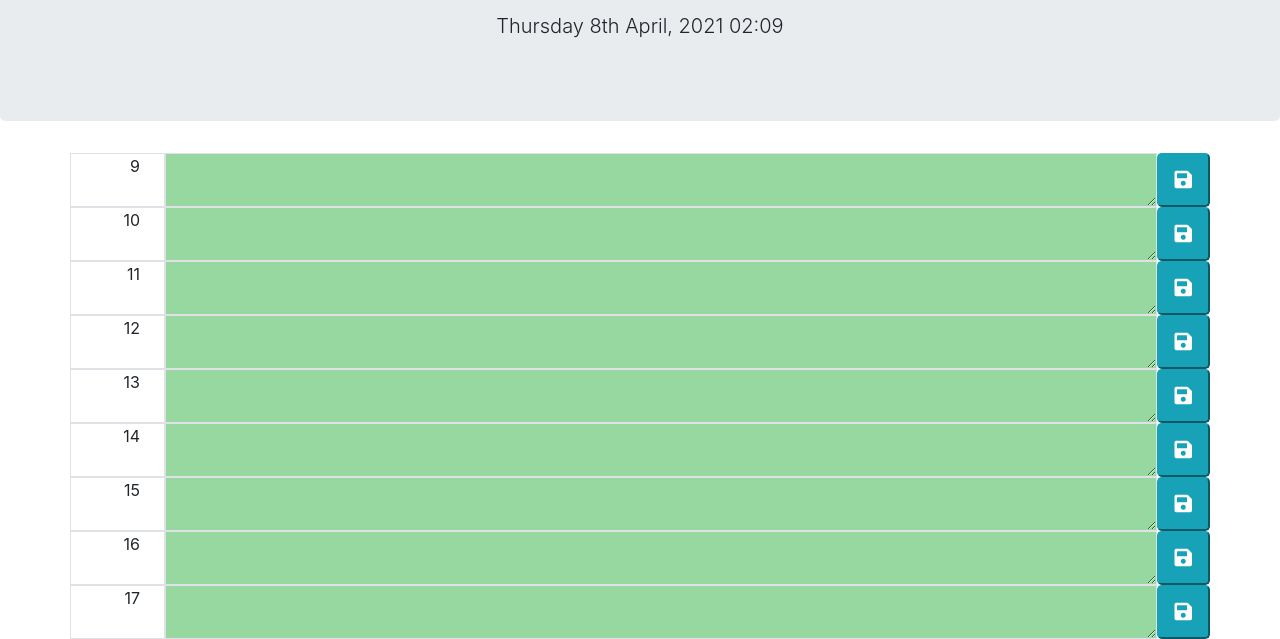
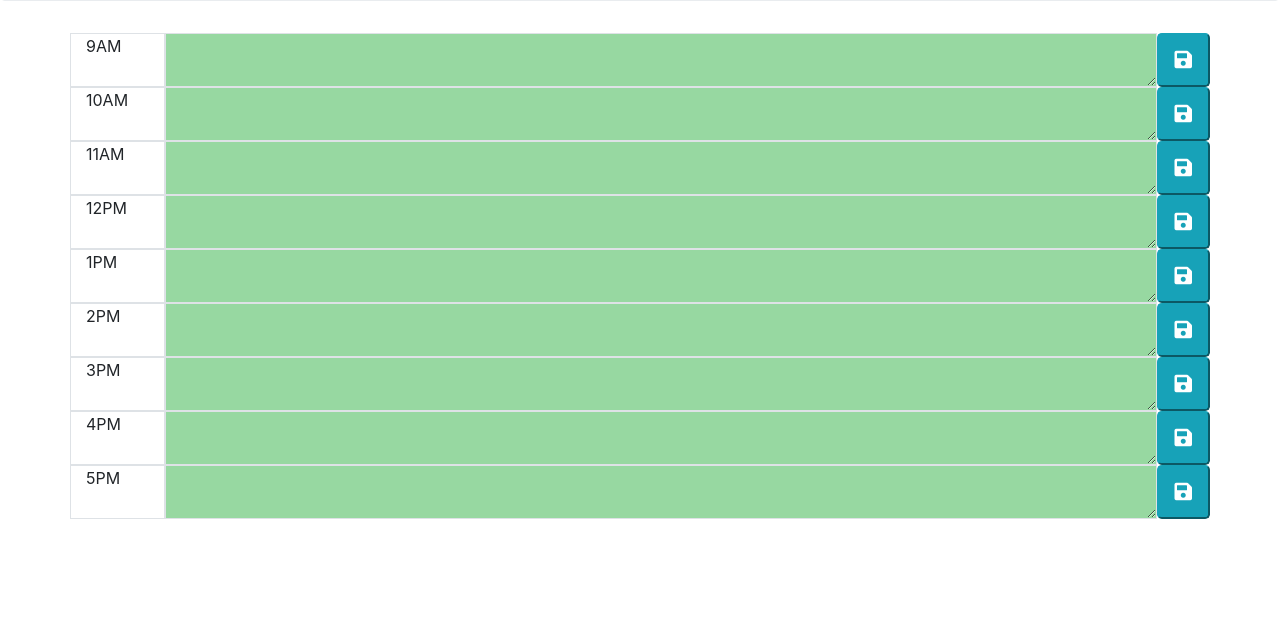
Before and after one commit to stephje/work-day-scheduler, a plain HTML site: page index.html in a window 1280 px wide. Shown: the part 193-832 px from the top of the page. After the commit the page ends 800 px from the top, so only its background shows below. Drawn offline with nearby package versions, Linux system fonts and the light colour scheme.

Commit message:
Change time column to 12hr display

```diff
--- a/index.html
+++ b/index.html
@@ -24,7 +24,7 @@
   </head>
 
   <body>
-    <header class="jumbotron text-center">
+    <header class="jumbotron text-center p-1">
       <h1 class="display-3">Work Day Scheduler</h1>
       <p class="lead">A simple calendar app for scheduling your work day</p>
       <p id="currentDay" class="lead"></p>
@@ -33,55 +33,55 @@
     <div class="container">
 
       <div class="row">
-        <div class="col-1 pr-4 border text-right">9</div>
+        <div class="col-1 pr-5 border text-right">9AM</div>
         <textarea id="9" class="col border"></textarea>
         <button type="button" class="col-auto btn-lg btn-info"><i class="fas fa-save"></i></button>
       </div>
 
       <div class="row">
-        <div class="col-1 pr-4 border text-right">10</div>
+        <div class="col-1 pr-5 border text-right">10AM</div>
         <textarea id="10" class="col border"></textarea>
         <button type="button" class="btn-lg btn-info col-auto"><i class="fas fa-save"></i></button>
       </div>
 
       <div class="row">
-        <div class="col-1 pr-4 border text-right">11</div>
+        <div class="col-1 pr-5 border text-right">11AM</div>
         <textarea id="11" class="col border"></textarea>
         <button type="button" class="btn-lg btn-info col-auto"><i class="fas fa-save"></i></button>
       </div>
 
       <div class="row">
-        <div class="col-1 pr-4 border text-right">12</div>
+        <div class="col-1 pr-5 border text-right">12PM</div>
         <textarea id="12" class="col border"></textarea>
         <button type="button" class="btn-lg btn-info col-auto"><i class="fas fa-save"></i></button>
       </div>
 
       <div class="row">
-        <div class="col-1 pr-4 border text-right">13</div>
+        <div class="col-1 pr-5 border text-right">1PM</div>
         <textarea id="13" class="col border"></textarea>
         <button type="button" class="btn-lg btn-info col-auto"><i class="fas fa-save"></i></button>
       </div>
 
       <div class="row">
-        <div class="col-1 pr-4 border text-right">14</div>
+        <div class="col-1 pr-5 border text-right">2PM</div>
         <textarea id="14" class="col border"></textarea>
         <button type="button" class="btn-lg btn-info col-auto"><i class="fas fa-save"></i></button>
       </div>
 
       <div class="row">
-        <div class="col-1 pr-4 border text-right">15</div>
+        <div class="col-1 pr-5 border text-right">3PM</div>
         <textarea id="15" class="col border"></textarea>
         <button type="button" class="btn-lg btn-info col-auto"><i class="fas fa-save"></i></button>
       </div>
 
       <div class="row">
-        <div class="col-1 pr-4 border text-right">16</div>
+        <div class="col-1 pr-5 border text-right">4PM</div>
         <textarea id="16" class="col border"></textarea>
         <button type="button" class="btn-lg btn-info col-auto"><i class="fas fa-save"></i></button>
       </div>
 
       <div class="row">
-        <div class="col-1 pr-4 border text-right">17</div>
+        <div class="col-1 pr-5 border text-right">5PM</div>
         <textarea id="17" class="col border"></textarea>
         <button type="button" class="btn-lg btn-info col-auto"><i class="fas fa-save"></i></button>
       </div>
```
